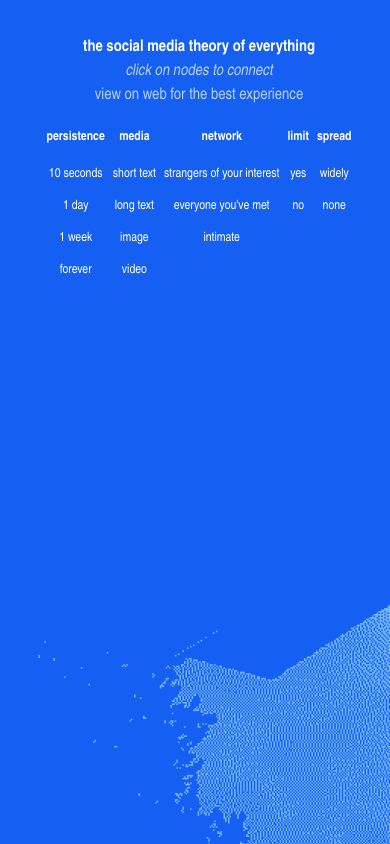
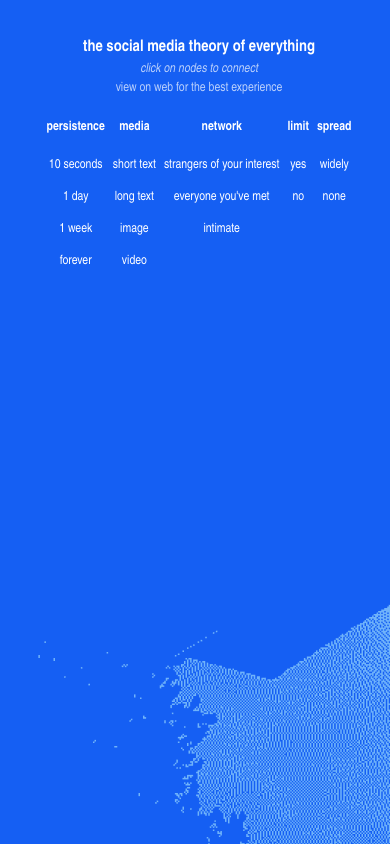
Before and after one commit to connieliu0/socialmediasys, a Svelte app: page / in a window 390 px wide. Shown: the top 844 px of the page. Built offline with nearby package versions, Linux system fonts and the light colour scheme.

Commit message:
more super minor adjustments

```diff
--- a/src/App.svelte
+++ b/src/App.svelte
@@ -194,6 +194,10 @@
         }
         .mobile-message {
             display: block;
+            font-size: 0.8em;
+        }
+        .subtitle{
+            font-size: 0.8em;
         }
         main {
             padding: 0;
```
